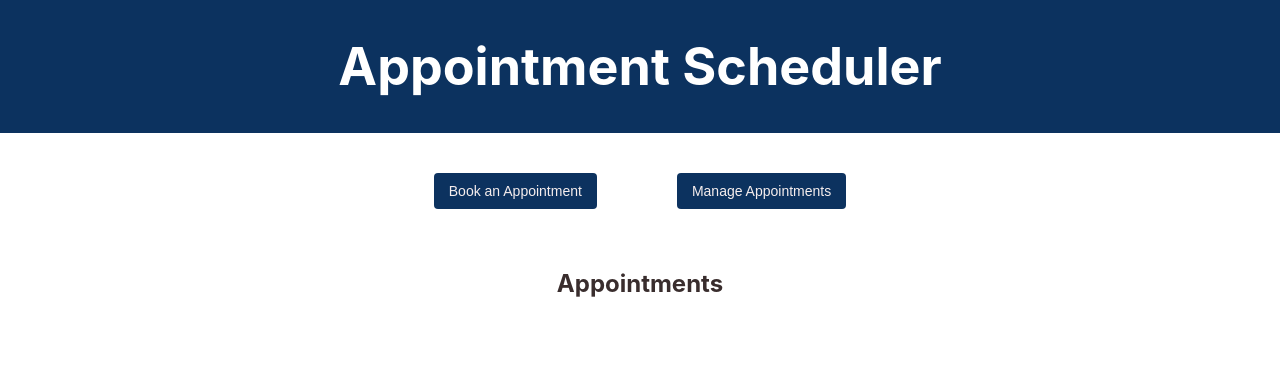
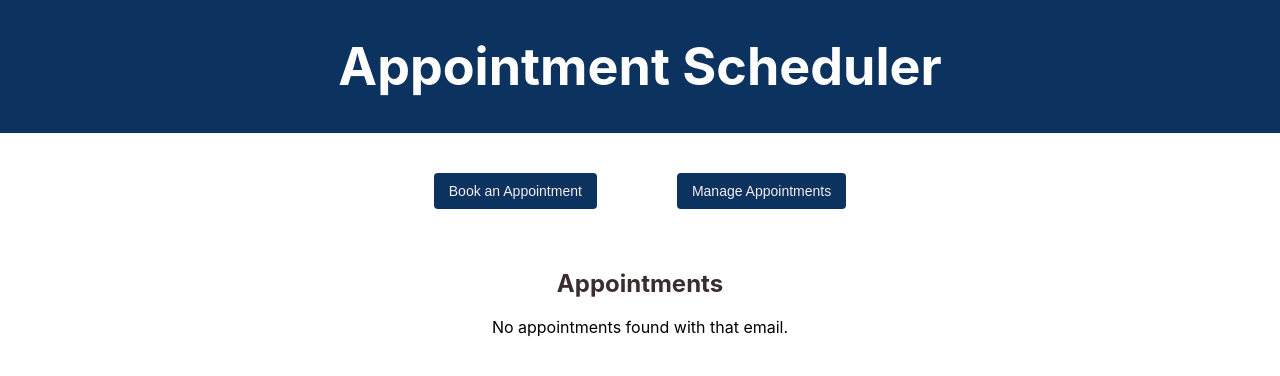
Before and after one commit to BeckyLashua/booking_page, a React (Create React App) app in the folder client/: page /appointments in a window 1280 px wide. Shown: the top 376 px of the page. Built offline with nearby package versions, Linux system fonts and the light colour scheme.

Commit message:
Added error message when no appts found

```diff
--- a/client/src/components/BookingItemCard.js
+++ b/client/src/components/BookingItemCard.js
@@ -19,7 +19,6 @@ function BookingItemCard( {appt} ) {
     }
   }
 
-
   const handleRescheduleClick = () => {
     navigate('/reschedule', { state: { email: appt.client_email } });
   };
--- a/client/src/components/BookingList.js
+++ b/client/src/components/BookingList.js
@@ -16,4 +16,5 @@ function BookingList( { appts } ) {
   );
 }
 
+
 export default BookingList;
--- a/client/src/pages/AppointmentsPage.js
+++ b/client/src/pages/AppointmentsPage.js
@@ -50,7 +50,11 @@ function AppointmentsPage( { submittedEmail }) {
         </Link><br />
       </div>
       <h2>{t.appointmentsHeader}</h2>
-      {Array.isArray(appts) && <BookingList appts={appts} />}
+      {Array.isArray(appts) && appts.length > 0 ? (
+        <BookingList appts={appts} />
+      ) : (
+          <p>No appointments found with that email.</p>
+      )}
     </div>
   );
 }
```
